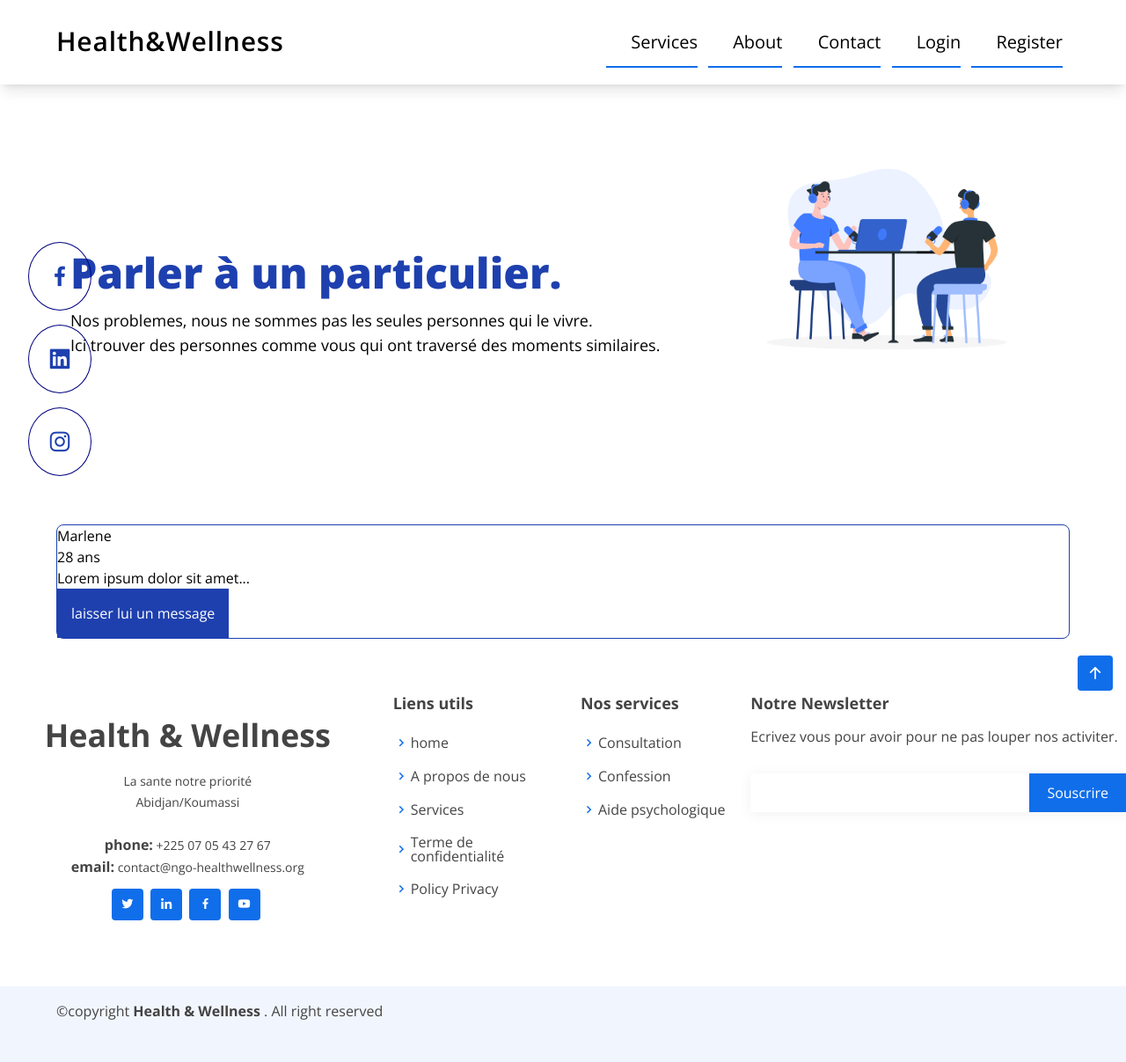
After one commit to devdiarra/Health_Wellness, a Django app: page /peer/ in a window 1280 px wide. The commit adds this page. Shown: the whole page at 88% size. Run offline with Django 4.2, Linux system fonts and the light colour scheme; some libraries are stand-ins or nearby versions.

Commit message:
Build peer-therapist page

```diff
--- a/app/static/css/app.css
+++ b/app/static/css/app.css
@@ -248,3 +248,5 @@ ul.arrows li:hover a, ul.arrows li:hover span i{
     background-color: #106eea;
     transition: all 0.3s ease-in-out 0s;
 }
+
+/* Peer section */
--- a/app/urls.py
+++ b/app/urls.py
@@ -1,5 +1,7 @@
+
 from django.urls import path
+from django.views.generic.base import TemplateView
 
 urlpatterns = [
-    #
+    path('peer/', TemplateView.as_view(template_name='pages/peer.html'), name='peer')
 ]
--- /dev/null
+++ b/templates/pages/peer.html
@@ -0,0 +1,36 @@
+{% extends "base.html" %}
+
+{% load static %}
+
+{% block main %}
+<section id="peer" class="peer">
+    <div class="peer-hero container max-w-6xl mx-auto">
+        <div class="grid grid-cols-3">
+            <div class="peer_grid hero-text col-span-2 flex flex-col h-[500px] justify-center space-y-4 ps-4">
+                <h1 class="text-5xl font-extrabold text-blue-800">Parler à un particulier.</h1>
+                <p class="text-lg">Nos problemes, nous ne sommes pas les seules personnes qui le vivre. <br> Ici trouver
+                    des
+                    personnes comme
+                    vous qui ont traversé des moments similaires.</p>
+            </div>
+            <div class="peer_grid hero-img pr-[2rem]">
+                <img src="{% static 'assets/talk.png' %}" alt="" class="img-fluid">
+            </div>
+        </div>
+    </div>
+    <div class="container max-w-6xl mx-auto">
+        <div class="peer-card border border-blue-800 rounded-lg">
+            <img src="" alt="">
+            <div class="card">
+                <h1>Marlene</h1>
+                <div class="age">
+                    <span>28 ans</span>
+                </div>
+                <p>Lorem ipsum dolor sit amet...</p>
+            </div>
+            <button class="p-4 text-white bg-blue-800">laisser lui un message</button>
+        </div>
+
+    </div>
+</section>
+{% endblock main %}
```
Also changed, not shown: app/static/assets/talk.png (added), tailwind.confi.js (deleted), tailwind.config.js (added).
